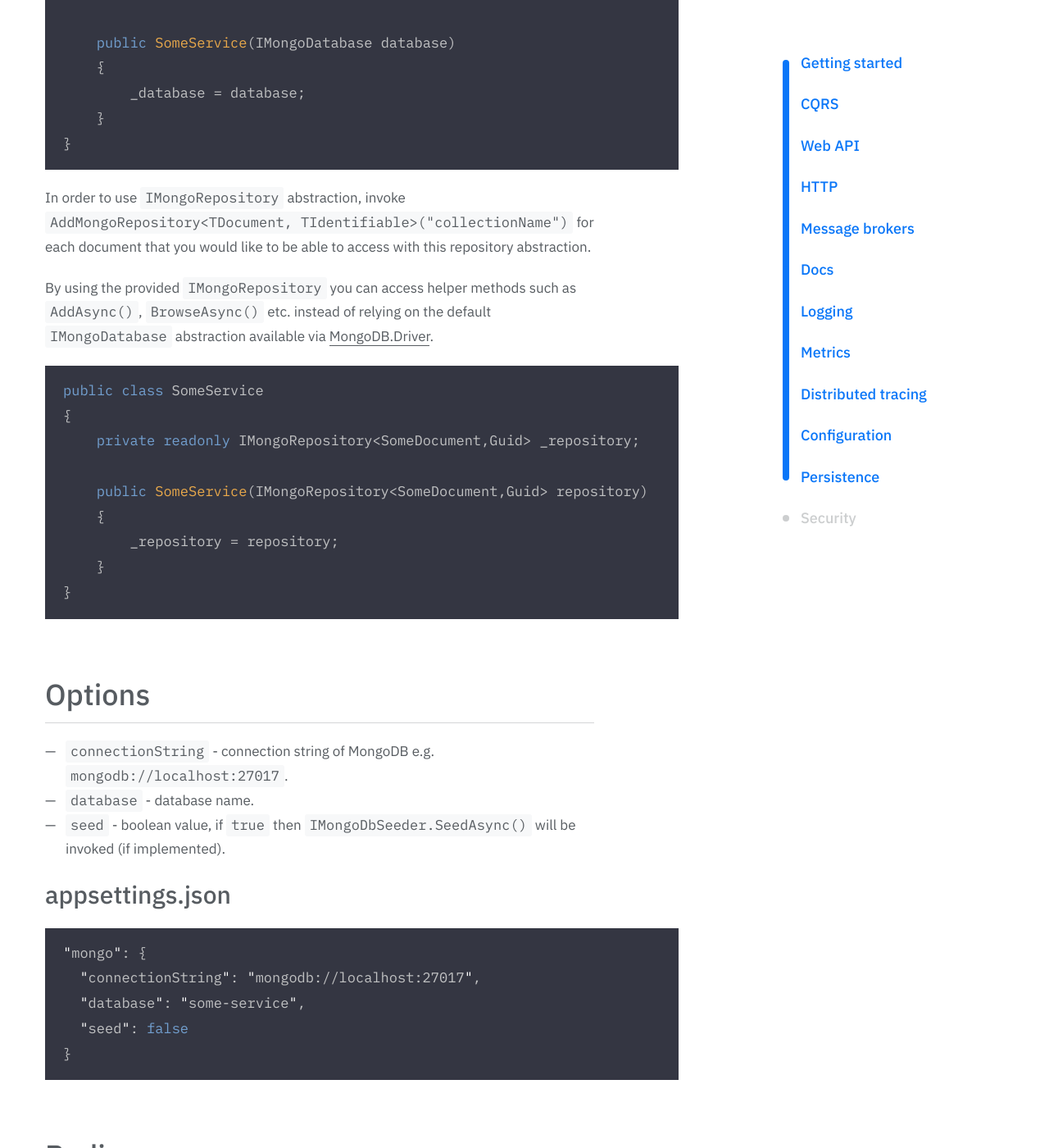
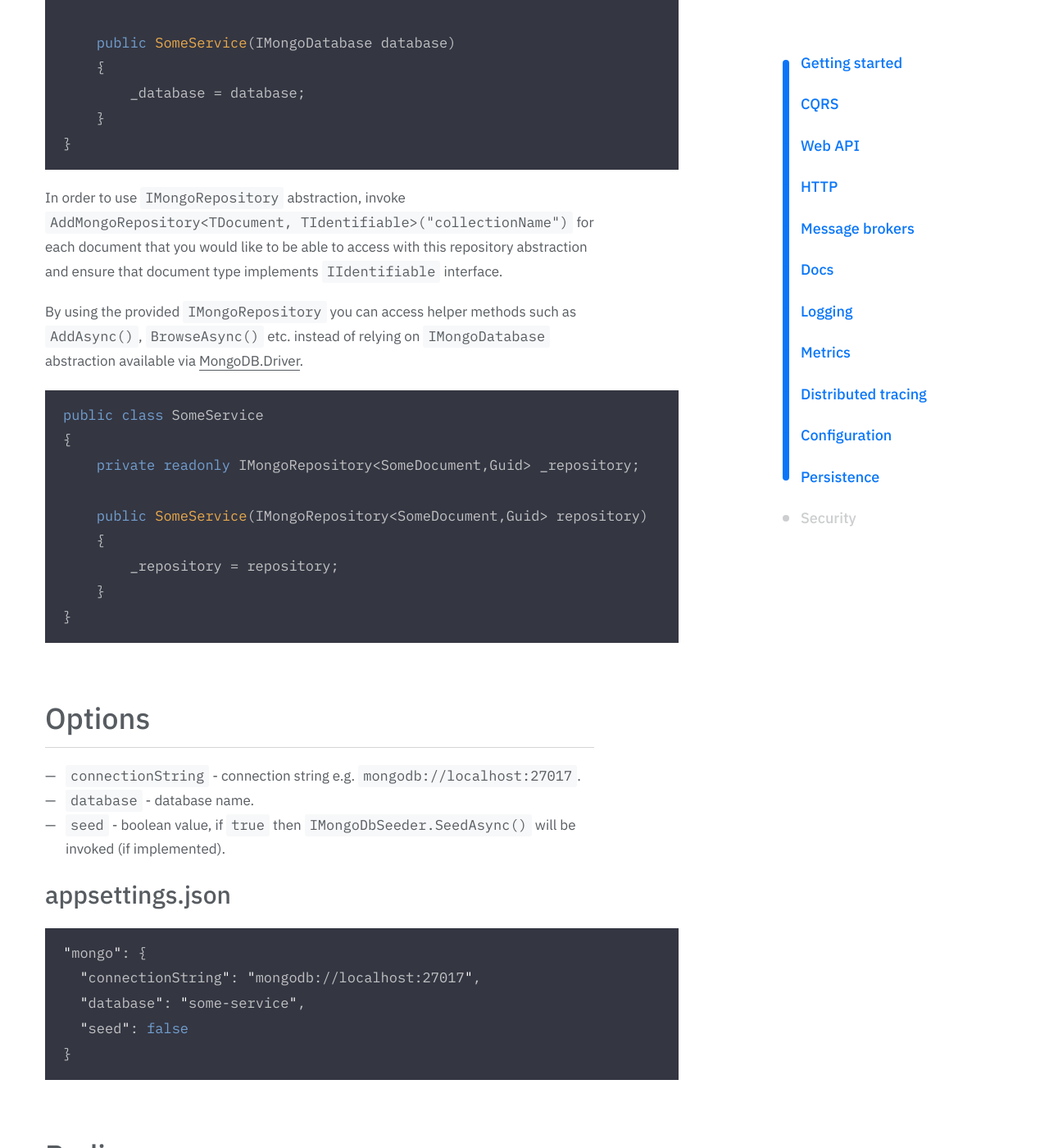
Before and after one commit to convey-stack/convey-stack.github.io, a Jekyll site: the page built from _documentation/persistence.md, in a window 1280 px wide and 1400 px high, scrolled down 1640 px. Shown: the whole window at 82% size. Built offline with Jekyll 4.4.1, drawn with Linux system fonts in a browser that asks for light colours; some web fonts are replaced; some of the changed text lies outside the part shown.

Commit message:
Updated persistence

````diff
--- a/_documentation/persistence.md
+++ b/_documentation/persistence.md
@@ -48,10 +48,9 @@ public class SomeService
 }
 ```
 
-In order to use `IMongoRepository` abstraction, invoke `AddMongoRepository<TDocument, TIdentifiable>("collectionName")` for each document that you would like to be able to access with this repository abstraction.
+In order to use `IMongoRepository` abstraction, invoke `AddMongoRepository<TDocument, TIdentifiable>("collectionName")` for each document that you would like to be able to access with this repository abstraction and ensure that document type implements `IIdentifiable` interface.
 
-
-By using the provided `IMongoRepository` you can access helper methods such as `AddAsync()`, `BrowseAsync()` etc. instead of relying on the default `IMongoDatabase` abstraction available via [MongoDB.Driver](https://docs.mongodb.com/ecosystem/drivers/csharp/).
+By using the provided `IMongoRepository` you can access helper methods such as `AddAsync()`, `BrowseAsync()` etc. instead of relying on `IMongoDatabase` abstraction available via [MongoDB.Driver](https://docs.mongodb.com/ecosystem/drivers/csharp/).
 
 
 ```csharp
@@ -67,7 +66,7 @@ public class SomeService
 ```
 
 ## Options
-* `connectionString` - connection string of MongoDB e.g. `mongodb://localhost:27017`.
+* `connectionString` - connection string e.g. `mongodb://localhost:27017`.
 * `database` - database name.
 * `seed` - boolean value, if `true` then `IMongoDbSeeder.SeedAsync()` will be invoked (if implemented).
 
@@ -122,8 +121,8 @@ public class SomeService
 ```
 
 ## Options
-* `connectionString` - connection string of Redis e.g. `localhost`.
-* `instance` - optional prefix, that will be added by default to all the keys stored in Redis.
+* `connectionString` - connection string e.g. `localhost`.
+* `instance` - optional prefix, that will be added by default to all the keys.
 
 ### appsettings.json
 
````
Also changed, not shown: other parts of _documentation/persistence.md (+1 -1 lines).
